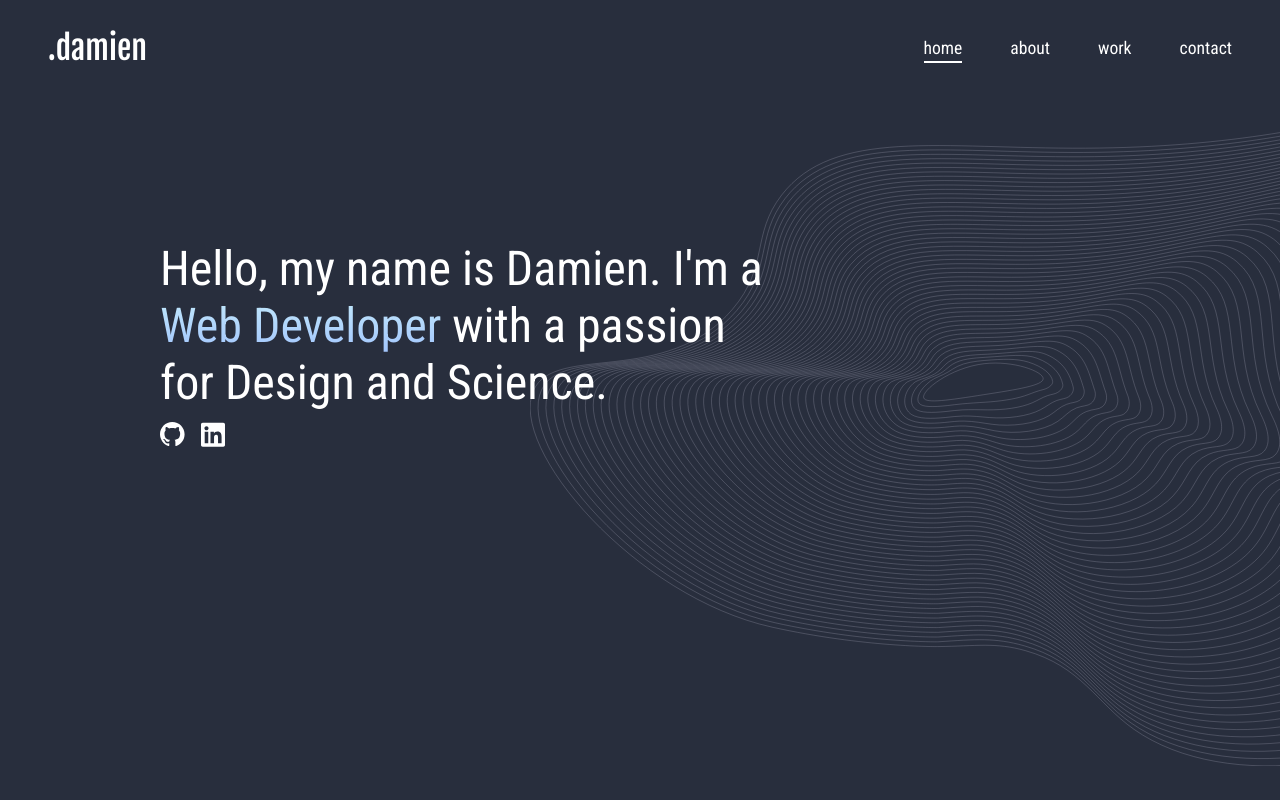
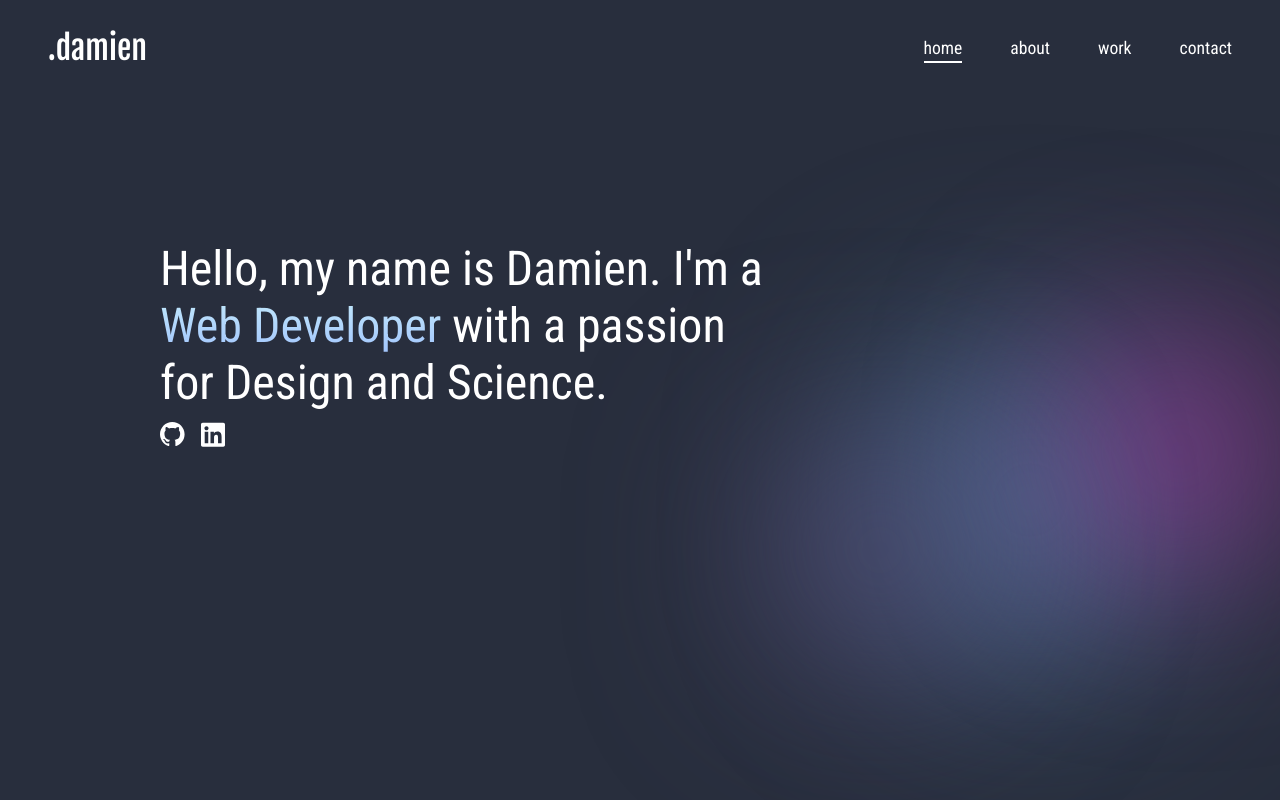
Before and after one commit to damienesp/portfolio, a React (Create React App) app: page / in a window 1280 px wide. Shown: the top 800 px of the page. Built offline with nearby package versions, Linux system fonts and the light colour scheme.

Commit message:
changed home background

```diff
--- a/src/pages/Home.js
+++ b/src/pages/Home.js
@@ -1,6 +1,11 @@
 const Home = () => {
   return (
     <div className="home-wrapper" id="home-link">
+      <div className="circle-wrapper">
+        <div className="circle-1"></div>
+        <div className="circle-2"></div>
+        <div className="circle-3"></div>
+      </div>
       <h1>
         <span>Hello, my name is Damien. I'm a</span>
         <br />
--- a/src/styles/layout/_home.scss
+++ b/src/styles/layout/_home.scss
@@ -1,14 +1,44 @@
 .home-wrapper {
   background-color: $primary-font;
-  background-image: url("../../img/backhome.svg");
-  background-position: top 12vh right -350px;
-  background-repeat: no-repeat;
-  background-size: 1100px;
-
   min-height: 100vh;
   width: 100%;
+  position: relative;
 
-  position: relative;
+  .circle-wrapper {
+    position: absolute;
+    width: 100%;
+
+    .circle-1 {
+      width: 300px;
+      height: 300px;
+      border-radius: 500px;
+      background-color: #4b7297;
+      position: absolute;
+      filter: blur(100px);
+      right: 100px;
+      top: 350px;
+    }
+    .circle-2 {
+      width: 200px;
+      height: 200px;
+      border-radius: 500px;
+      background-color: rgb(160, 48, 154);
+      position: absolute;
+      filter: blur(100px);
+      right: 0;
+      top: 350px;
+    }
+    .circle-3 {
+      width: 200px;
+      height: 200px;
+      border-radius: 500px;
+      background-color: #594f7e;
+      position: absolute;
+      filter: blur(100px);
+      right: 300px;
+      top: 450px;
+    }
+  }
 
   h1 {
     cursor: default;
```
